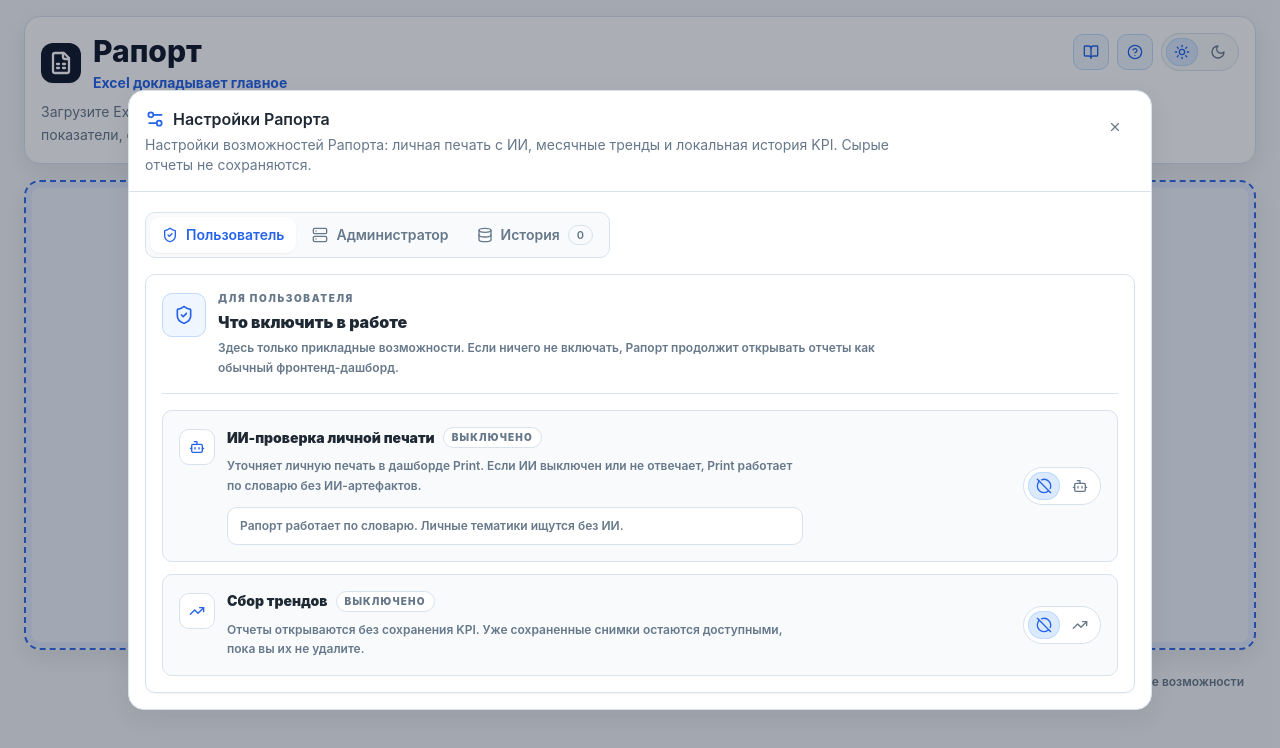
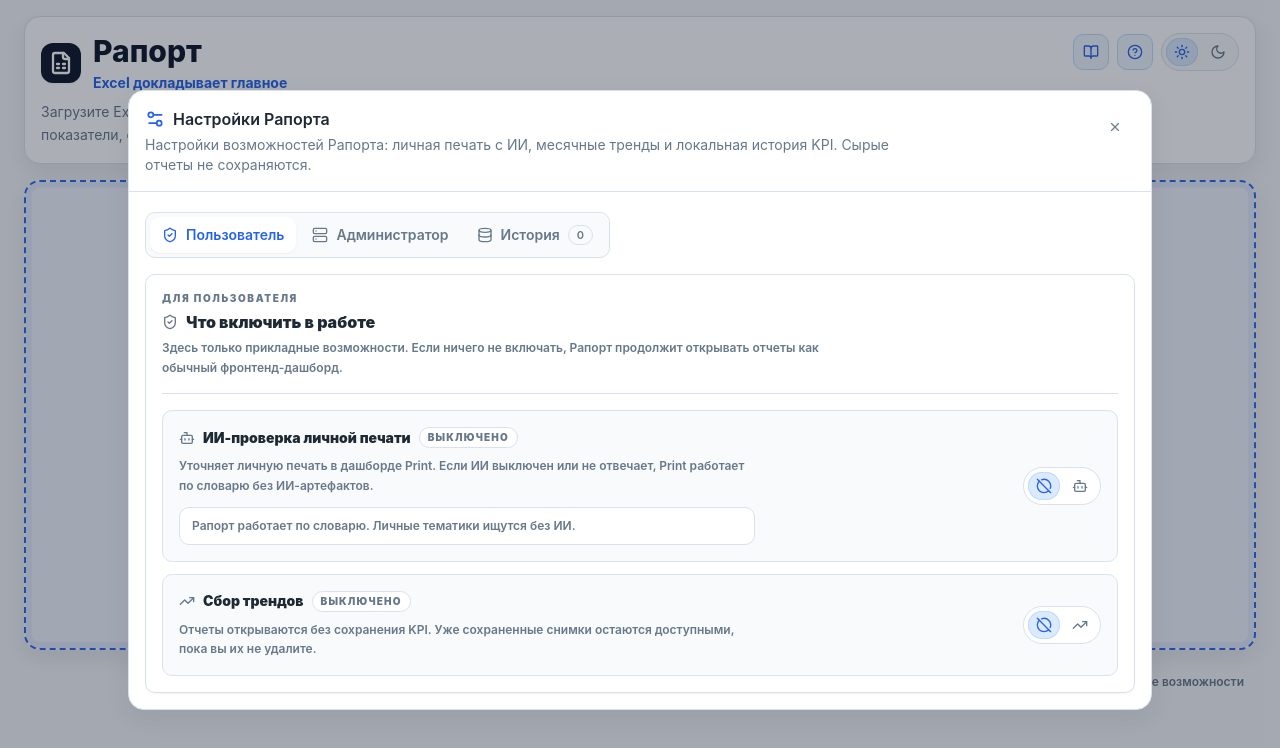
Before and after one commit to shantarinav/raport-product-line, a React (Vite) app: page / in a window 1280 px wide. Both pictures are taken after a click on the button "Дополнительные возможности". Shown: the top 748 px of the page. Built offline with nearby package versions, Linux system fonts and the light colour scheme.

Commit message:
refactor: simplify decorative icons

```diff
--- a/src/pages/help/index.tsx
+++ b/src/pages/help/index.tsx
@@ -121,10 +121,10 @@ export function HelpPage() {
           <div className="grid gap-3 md:grid-cols-3">
             {EXTRA_FEATURES.map(({ title, description, Icon }) => (
               <div key={title} className="rounded-control border border-raport-border bg-raport-surface p-4">
-                <div className="mb-3 inline-flex h-9 w-9 items-center justify-center rounded-control border border-raport-action-border bg-raport-action-bg text-raport-primary">
-                  <Icon className="h-4 w-4" strokeWidth={2} />
-                </div>
-                <h3 className="text-sm font-bold text-raport-text">{title}</h3>
+                <h3 className="flex items-center gap-2 text-sm font-bold text-raport-text">
+                  <Icon className="h-4 w-4 shrink-0 text-raport-muted" strokeWidth={2} />
+                  {title}
+                </h3>
                 <p className="mt-2 text-sm leading-relaxed text-raport-muted">{description}</p>
               </div>
             ))}
--- a/src/pages/landing/components/HistoryManager.tsx
+++ b/src/pages/landing/components/HistoryManager.tsx
@@ -121,11 +121,9 @@ function SettingCard({
     <div className="grid gap-3 rounded-control border border-raport-border bg-raport-surface-soft p-4 sm:grid-cols-[minmax(0,1fr)_auto] sm:items-center">
       <div className="min-w-0">
         <div className="flex items-start gap-3">
-          <div className="mt-0.5 flex h-9 w-9 shrink-0 items-center justify-center rounded-control border border-raport-border bg-raport-surface text-raport-primary">
-            {icon}
-          </div>
           <div className="min-w-0">
             <div className="flex flex-wrap items-center gap-2">
+              <span className="text-raport-muted">{icon}</span>
               <p className="text-sm font-black text-raport-text">{title}</p>
               <span
                 className={cn(
@@ -450,12 +448,12 @@ export function HistoryManager() {
                 {activeSettingsTab === "user" ? (
                   <section className="rounded-control border border-raport-border bg-raport-surface p-4 shadow-sm">
                     <div className="mb-4 flex min-w-0 items-start gap-3 border-b border-raport-border pb-4">
-                      <div className="mt-0.5 flex h-11 w-11 shrink-0 items-center justify-center rounded-control border border-raport-action-border bg-raport-action-bg text-raport-primary">
-                        <ShieldCheck className="h-5 w-5" strokeWidth={2} />
-                      </div>
                       <div className="min-w-0">
                         <p className="text-[10px] font-black uppercase tracking-[0.16em] text-raport-muted">Для пользователя</p>
-                        <h3 className="mt-1 text-base font-black text-raport-text">Что включить в работе</h3>
+                        <h3 className="mt-1 flex items-center gap-2 text-base font-black text-raport-text">
+                          <ShieldCheck className="h-4 w-4 shrink-0 text-raport-muted" strokeWidth={2} />
+                          Что включить в работе
+                        </h3>
                         <p className="mt-1 max-w-2xl text-xs font-semibold leading-relaxed text-raport-muted">
                           Здесь только прикладные возможности. Если ничего не включать, Рапорт продолжит открывать отчеты как обычный фронтенд-дашборд.
                         </p>
@@ -466,11 +464,9 @@ export function HistoryManager() {
                       <div className="grid gap-3 rounded-control border border-raport-border bg-raport-surface-soft p-4 sm:grid-cols-[minmax(0,1fr)_auto] sm:items-center">
                         <div className="min-w-0">
                           <div className="flex items-start gap-3">
-                            <div className="mt-0.5 flex h-9 w-9 shrink-0 items-center justify-center rounded-control border border-raport-border bg-raport-surface text-raport-primary">
-                              <Bot className="h-4 w-4" strokeWidth={2} />
-                            </div>
                             <div className="min-w-0">
                               <div className="flex flex-wrap items-center gap-2">
+                                <Bot className="h-4 w-4 shrink-0 text-raport-muted" strokeWidth={2} />
                                 <p className="text-sm font-black text-raport-text">ИИ-проверка личной печати</p>
                                 <span
                                   className={cn(
@@ -547,12 +543,12 @@ export function HistoryManager() {
                 {activeSettingsTab === "admin" ? (
                   <section className="rounded-control border border-raport-border bg-raport-surface p-4 shadow-sm">
                     <div className="mb-4 flex min-w-0 items-start gap-3 border-b border-raport-border pb-4">
-                      <div className="mt-0.5 flex h-11 w-11 shrink-0 items-center justify-center rounded-control border border-raport-border bg-raport-surface-soft text-raport-primary">
-                        <Server className="h-5 w-5" strokeWidth={2} />
-                      </div>
                       <div className="min-w-0">
                         <p className="text-[10px] font-black uppercase tracking-[0.16em] text-raport-muted">Для администратора</p>
-                        <h3 className="mt-1 text-base font-black text-raport-text">Сервис ИИ и диагностика</h3>
+                        <h3 className="mt-1 flex items-center gap-2 text-base font-black text-raport-text">
+                          <Server className="h-4 w-4 shrink-0 text-raport-muted" strokeWidth={2} />
+                          Сервис ИИ и диагностика
+                        </h3>
                         <p className="mt-1 max-w-3xl text-xs font-semibold leading-relaxed text-raport-muted">
                           Техническая зона для подключения ИИ-сервиса: адрес, ключ доступа, проверка связи, кэш и очередь обработки.
                         </p>
--- a/src/pages/landing/index.tsx
+++ b/src/pages/landing/index.tsx
@@ -268,9 +268,6 @@ export function LandingPage() {
               <div className="grid justify-items-center gap-1 text-sm font-semibold text-raport-muted">
                 <p>Подходит для Excel и CSV-файлов до 20 Мб, обработка идет в браузере</p>
                 <p>Рапорт сам определит отчет: ССЗ, Tessa, Печать или Техподдержка</p>
-                <Link to="/help" className="mt-2 text-sm font-bold text-raport-primary hover:underline">
-                  Как пользоваться Рапортом
-                </Link>
               </div>
             </div>
           }
```
